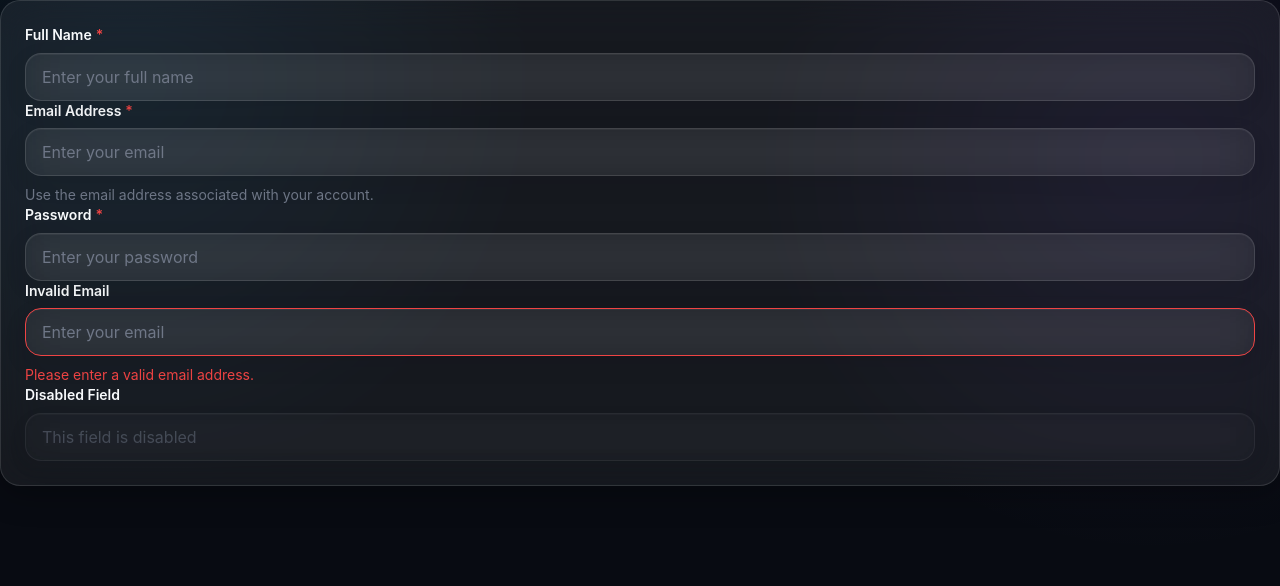
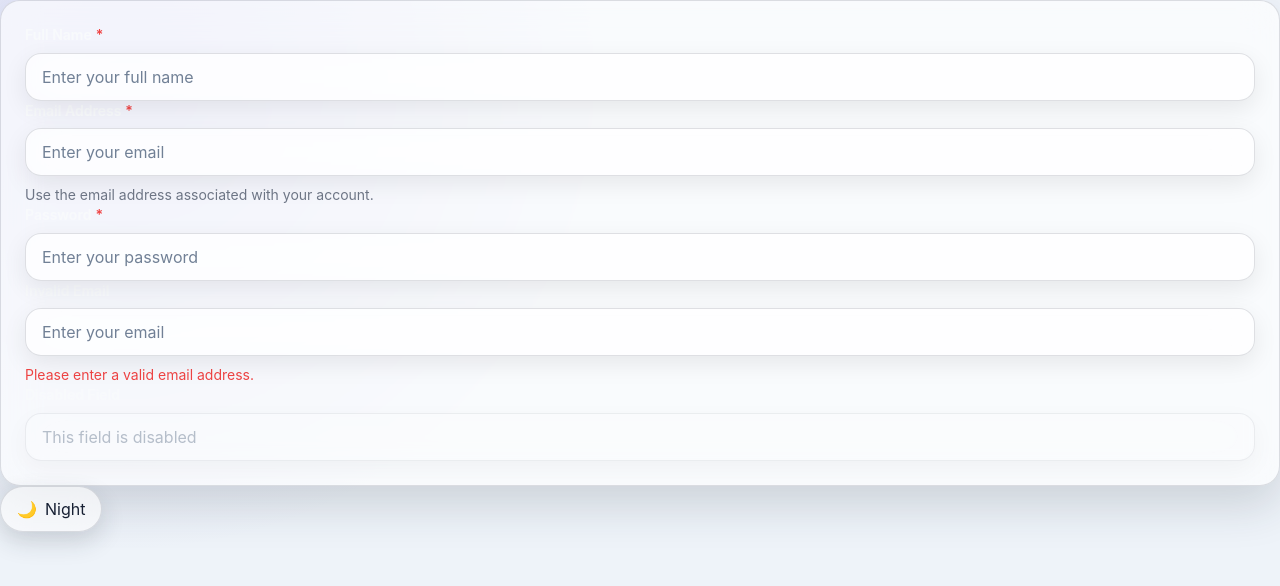
Before and after one commit to SANKAR-P2000/AI-Civic-Intelligence-Platform, a React app in the folder frontend/: page / in a window 1280 px wide. Shown: the top 586 px of the page. Built offline with nearby package versions, Linux system fonts and the light colour scheme; the HTML template or start-up script is replaced by a standard one.

Commit message:
feat(frontend): add daylight and night theme system

```diff
--- a/frontend/src/App.jsx
+++ b/frontend/src/App.jsx
@@ -1,6 +1,6 @@
 import GlassCard from "./components/ui/GlassCard";
 import Input from "./components/ui/Input";
-
+import ThemeToggle from "./components/ui/ThemeToggle.jsx";
 function App() {
   return (
     <main className="app-shell">
@@ -48,6 +48,7 @@ function App() {
           </div>
         </GlassCard>
       </section>
+      <ThemeToggle />
     </main>
   );
 }
--- a/frontend/src/components/ui/Button.css
+++ b/frontend/src/components/ui/Button.css
@@ -167,3 +167,8 @@
     font-size: var(--font-size-md);
   }
 }
+.aicip-button--secondary {
+  background: var(--theme-surface-strong);
+  border: 1px solid var(--theme-border);
+  color: var(--theme-text-primary);
+}
--- a/frontend/src/components/ui/GlassCard.css
+++ b/frontend/src/components/ui/GlassCard.css
@@ -49,3 +49,10 @@
     border-radius: var(--radius-md);
   }
 }
+.glass-card {
+  background: var(--theme-surface);
+  border: 1px solid var(--theme-border);
+  box-shadow: 0 20px 45px var(--theme-shadow);
+  backdrop-filter: blur(18px);
+  -webkit-backdrop-filter: blur(18px);
+}
--- a/frontend/src/components/ui/Input.css
+++ b/frontend/src/components/ui/Input.css
@@ -117,3 +117,12 @@
     padding-right: var(--space-3);
   }
 }
+.aicip-field__input {
+  background: var(--theme-surface);
+  border: 1px solid var(--theme-border);
+  color: var(--theme-text-primary);
+}
+
+.aicip-field__input::placeholder {
+  color: var(--theme-text-muted);
+}
--- /dev/null
+++ b/frontend/src/components/ui/ThemeToggle.css
@@ -0,0 +1,31 @@
+.theme-toggle {
+  display: inline-flex;
+  align-items: center;
+  justify-content: center;
+  gap: 8px;
+
+  min-height: 44px;
+  padding: 10px 16px;
+
+  border: 1px solid var(--theme-border);
+  border-radius: 999px;
+
+  background: var(--theme-surface);
+  color: var(--theme-text-primary);
+
+  backdrop-filter: blur(14px);
+  -webkit-backdrop-filter: blur(14px);
+
+  box-shadow: 0 10px 25px var(--theme-shadow);
+
+  cursor: pointer;
+}
+
+.theme-toggle:hover {
+  background: var(--theme-surface-strong);
+}
+
+.theme-toggle:focus-visible {
+  outline: 2px solid var(--theme-accent);
+  outline-offset: 3px;
+}
--- /dev/null
+++ b/frontend/src/components/ui/ThemeToggle.jsx
@@ -0,0 +1,33 @@
+import { useEffect, useState } from "react";
+import { applyTheme, getInitialTheme, THEMES } from "../../utils/theme.js";
+import "./ThemeToggle.css";
+
+function ThemeToggle() {
+  const [theme, setTheme] = useState(getInitialTheme());
+
+  useEffect(() => {
+    applyTheme(theme);
+  }, [theme]);
+
+  const isNight = theme === THEMES.NIGHT;
+
+  const handleToggle = () => {
+    setTheme(isNight ? THEMES.DAY : THEMES.NIGHT);
+  };
+
+  return (
+    <button
+      type="button"
+      className="theme-toggle"
+      onClick={handleToggle}
+      aria-label={isNight ? "Switch to daylight mode" : "Switch to night mode"}
+      title={isNight ? "Switch to daylight mode" : "Switch to night mode"}
+    >
+      <span aria-hidden="true">{isNight ? "☀️" : "🌙"}</span>
+
+      <span>{isNight ? "Daylight" : "Night"}</span>
+    </button>
+  );
+}
+
+export default ThemeToggle;
--- a/frontend/src/index.css
+++ b/frontend/src/index.css
@@ -428,3 +428,88 @@ select {
     min-height: 44px;
   }
 }
+/* ========================================
+   AICIP NIGHT THEME
+   ======================================== */
+
+:root,
+html[data-theme="night"] {
+  --theme-bg: #080b12;
+  --theme-bg-secondary: #111522;
+
+  --theme-surface: rgba(255, 255, 255, 0.08);
+  --theme-surface-strong: rgba(255, 255, 255, 0.12);
+
+  --theme-border: rgba(255, 255, 255, 0.16);
+
+  --theme-text-primary: #f8fafc;
+  --theme-text-secondary: #a8b1c2;
+  --theme-text-muted: #7f899c;
+
+  --theme-accent: #7c5cff;
+  --theme-accent-secondary: #3b9cff;
+
+  --theme-danger: #ff4d5a;
+
+  --theme-shadow: rgba(0, 0, 0, 0.35);
+}
+/* ========================================
+   AICIP DAYLIGHT THEME
+   ======================================== */
+
+html[data-theme="day"] {
+  --theme-bg: #eef3f9;
+  --theme-bg-secondary: #e2e9f3;
+
+  --theme-surface: rgba(255, 255, 255, 0.62);
+  --theme-surface-strong: rgba(255, 255, 255, 0.82);
+
+  --theme-border: rgba(30, 41, 59, 0.14);
+
+  --theme-text-primary: #172033;
+  --theme-text-secondary: #4b5870;
+  --theme-text-muted: #718096;
+
+  --theme-accent: #6652e8;
+  --theme-accent-secondary: #2684e8;
+
+  --theme-danger: #dc3545;
+
+  --theme-shadow: rgba(30, 41, 59, 0.16);
+}
+html,
+body {
+  background:
+    radial-gradient(
+      circle at 10% 10%,
+      rgba(102, 82, 232, 0.12),
+      transparent 35%
+    ),
+    var(--theme-bg);
+
+  color: var(--theme-text-primary);
+
+  transition:
+    background-color 220ms ease,
+    color 220ms ease;
+}
+body,
+button,
+input,
+textarea,
+select,
+.glass-card {
+  transition:
+    background-color 220ms ease,
+    border-color 220ms ease,
+    color 220ms ease,
+    box-shadow 220ms ease;
+}
+@media (prefers-reduced-motion: reduce) {
+  *,
+  *::before,
+  *::after {
+    transition-duration: 0.01ms !important;
+    animation-duration: 0.01ms !important;
+  }
+}
--- a/frontend/src/main.jsx
+++ b/frontend/src/main.jsx
@@ -10,3 +10,14 @@ createRoot(document.getElementById("root")).render(
     <RouterProvider router={router} />
   </StrictMode>,
 );
+import "./index.css";
+import App from "./App.jsx";
+import { applyTheme, getInitialTheme } from "./utils/theme.js";
+
+applyTheme(getInitialTheme());
+
+createRoot(document.getElementById("root")).render(
+  <StrictMode>
+    <App />
+  </StrictMode>,
+);
--- /dev/null
+++ b/frontend/src/utils/theme.js
@@ -0,0 +1,36 @@
+const THEME_KEY = "aicip-theme";
+
+export const THEMES = {
+  DAY: "day",
+  NIGHT: "night",
+};
+
+export function getStoredTheme() {
+  return localStorage.getItem(THEME_KEY);
+}
+
+export function getSystemTheme() {
+  return window.matchMedia("(prefers-color-scheme: dark)").matches
+    ? THEMES.NIGHT
+    : THEMES.DAY;
+}
+
+export function getInitialTheme() {
+  return getStoredTheme() || getSystemTheme();
+}
+
+export function applyTheme(theme) {
+  document.documentElement.setAttribute("data-theme", theme);
+  localStorage.setItem(THEME_KEY, theme);
+}
+
+export function toggleTheme() {
+  const currentTheme =
+    document.documentElement.getAttribute("data-theme") || THEMES.NIGHT;
+
+  const nextTheme = currentTheme === THEMES.NIGHT ? THEMES.DAY : THEMES.NIGHT;
+
+  applyTheme(nextTheme);
+
+  return nextTheme;
+}
```
Also changed, not shown: 1 other file (tests, documents, lock files or other folders).
